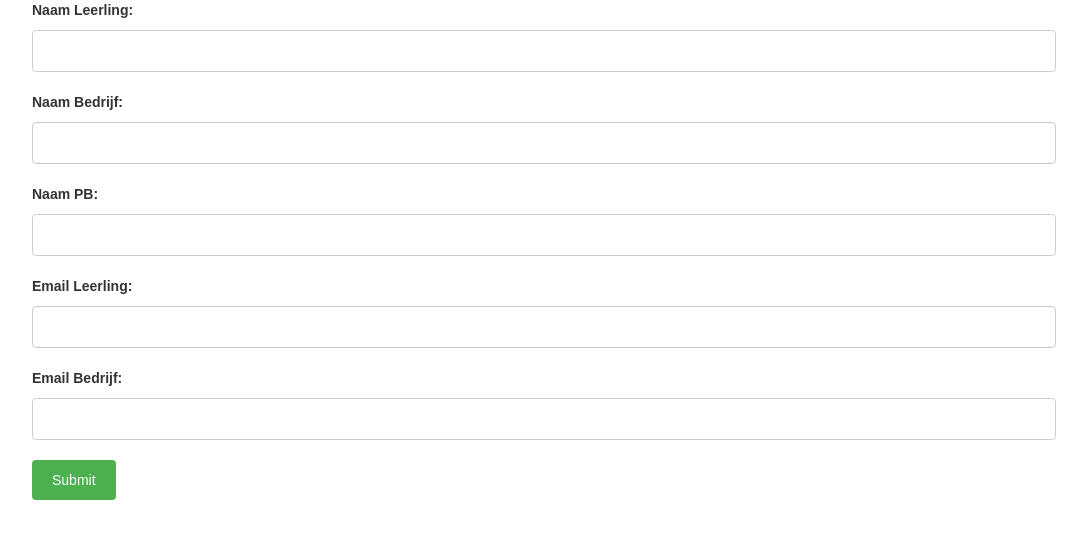
After one commit to Shibin0613/Stagetijd, a PHP site: page /Pages/stageaanmaken.php in a window 1280 px wide. The commit adds this page. Shown: the top 539 px of the page, without its empty margins (96-1183 px from the left). Run offline with PHP 8.4, Linux system fonts and the light colour scheme; a stand-in replaces the project's code that opens the database connection.

Commit message:
stageaanmaken begin

```diff
--- /dev/null
+++ b/Pages/stageaanmaken.php
@@ -0,0 +1,62 @@
+<!DOCTYPE html>
+<html lang="nl">
+
+<?php
+include("header.php");
+?>
+
+
+
+<body>
+<form method="post" action="">
+    <label for="naam_leerling">Naam Leerling:</label>
+    <input type="text" name="naam" id="naam_leerling">
+    <label for="naam_bedrijf">Naam Bedrijf:</label>
+    <input type="text" name="naam_bedrijf" id="naam_bedrijf">
+    <label for="naam_pb">Naam PB:</label>
+    <input type="text" name="naam_pb" id="naam_pb">
+    <label for="email_leerling">Email Leerling:</label>
+    <input type="email" name="email_leerling" id="email_leerling">
+    <label for="email_bedrijf">Email Bedrijf:</label>
+    <input type="email" name="email_bedrijf" id="email_bedrijf">
+    <input type="submit" value="Submit">
+</form>
+
+</body>
+</html>
+
+
+<?php
+
+use Controllers\DB;
+
+
+if ($_SERVER['REQUEST_METHOD'] === 'POST') {
+    $naam_leerling = $_POST['naam'];
+    $naam_bedrijf = $_POST['naam_bedrijf'];
+    $naam_pb = $_POST['naam_pb'];
+    $email_leerling = $_POST['email_leerling'];
+    $email_bedrijf = $_POST['email_bedrijf'];
+
+    $result1 = DB::insert("INSERT INTO `users` (`naam`, `email`) VALUES (:naam, :email)", ['naam' => $naam, 'email' => $email_leerling ]);
+    $result2 = DB::insert("INSERT INTO `users` (`naam`, `email`) VALUES (:naam, :email)", ['naam' => $naam, 'email' => $email_bedrijf ]);
+    $result3 = DB::insert("INSERT INTO `stage` (`bedrijf`, `email`) VALUES (:naam, :email)", ['naam' => $naam, 'email' => $email ]);
+
+
+    $to_leerling = $email_leerling;
+    $to_bedrijf = $email_bedrijf;
+    $subject_leerling = 'uw stage is aangemaakt';
+    $message_leerling = 'klik op de "knop" om uw stage aantemaken';
+    $subject_bedrijf = 'stage van <?php $naam_lerling ?>';
+    $message_bedrijf = 'hierbij een bevesteging dat u een stage begint met een nieuwe leerling,
+    klik op de knop om verder te gaan';
+
+    // Send emails
+    mail($to_leerling, $subject_leerling, $message_leerling);
+    mail($to_bedrijf, $subject_bedrijf, $message_bedrijf);
+
+    // Redirect to success page
+    header('Location: homepagina.php');
+    exit();
+}
+?>
--- a/Styles/style.css
+++ b/Styles/style.css
@@ -1,3 +1,5 @@
+/* login pagina */
+
 .gradient-custom-2 {
     /* fallback for old browsers */
     background: #fccb90;
@@ -20,3 +22,38 @@
     border-bottom-right-radius: .3rem;
     }
     }
+
+/* stage aanmaken */
+    form {
+        width: 80%;
+        margin: 0 auto;
+        font-family: Arial, sans-serif;
+    }
+
+    label {
+        display: block;
+        margin-bottom: 10px;
+    }
+
+    input[type="text"],
+    input[type="email"] {
+        width: 100%;
+        padding: 10px;
+        border: 1px solid #ccc;
+        border-radius: 4px;
+        box-sizing: border-box;
+        margin-bottom: 20px;
+    }
+
+    input[type="submit"] {
+        background-color: #4CAF50;
+        color: white;
+        padding: 10px 20px;
+        border: none;
+        border-radius: 4px;
+        cursor: pointer;
+    }
+
+    input[type="submit"]:hover {
+        background-color: #45a049;
+    }
--- a/pages/header.php
+++ b/pages/header.php
@@ -17,6 +17,7 @@ DB::connect();
     <link rel="stylesheet" href="https://maxcdn.bootstrapcdn.com/bootstrap/3.4.1/css/bootstrap.min.css">
     <script src="https://ajax.googleapis.com/ajax/libs/jquery/3.6.3/jquery.min.js"></script>
     <script src="https://maxcdn.bootstrapcdn.com/bootstrap/3.4.1/js/bootstrap.min.js"></script>
+    <link rel="stylesheet" href="../Styles/style.css">
     <title>Document</title>
 </head>
 <body>
```
